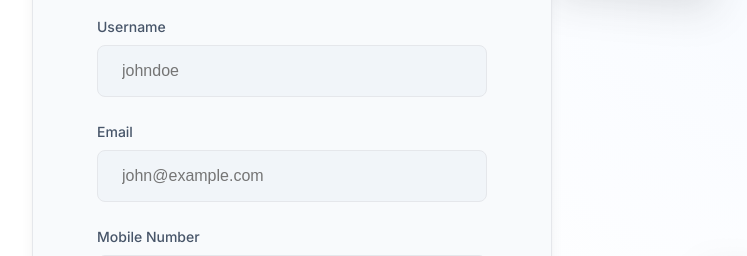
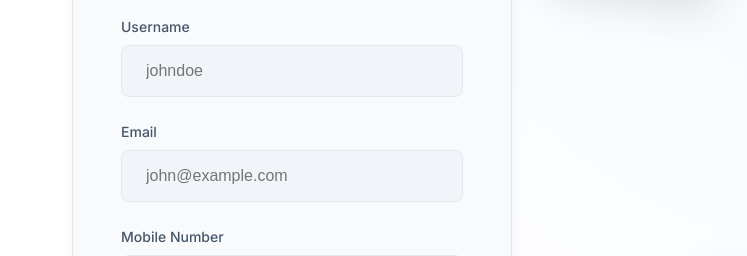
Before and after one commit to SHARABUMANOJKUMAR/Prompt-Bazaar999, a Flask app: page /signup in a window 1280 px wide. Shown: the part 337-593 px from the top of the page, without its empty margins (348-1095 px from the left). Run offline with Flask 3, Linux system fonts and the light colour scheme; some libraries are stand-ins or nearby versions.

Commit message:
Enforce rigid 440px max-width on Auth Cards with fluid premium padding for Desktop

```diff
--- a/static/css/style.css
+++ b/static/css/style.css
@@ -906,17 +906,13 @@ img {
 }
 
 /* =======================================
-   Auth Card Laptop & Desktop Padding
+   Auth Card Laptop & Desktop Styling
    ======================================= */
 @media (min-width: 1024px) {
   .card-auth {
-    padding: 40px !important; /* Laptop padding */
-    max-width: 480px; /* Slightly wider for laptop/desktop */
+    width: 100% !important;
+    max-width: 440px !important;
+    margin: 0 auto !important;
+    padding: clamp(32px, 4vw, 48px) !important;
   }
 }
-@media (min-width: 1200px) {
-  .card-auth {
-    padding: 48px 64px !important; /* Premium Desktop padding */
-    max-width: 520px; /* Give it more room on large screens */
-  }
-}
--- a/templates/base.html
+++ b/templates/base.html
@@ -5,7 +5,7 @@
     <meta name="viewport" content="width=device-width, initial-scale=1.0">
     <title>{% block title %}Prompt Bazaar{% endblock %}</title>
     <link href="https://fonts.googleapis.com/css2?family=Inter:wght@400;500;600;700&display=swap" rel="stylesheet">
-    <link rel="stylesheet" href="{{ url_for('static', filename='css/style.css') }}?v=5">
+    <link rel="stylesheet" href="{{ url_for('static', filename='css/style.css') }}?v=6">
     <link rel="icon" type="image/png" href="https://res.cloudinary.com/dwv8kc9vb/image/upload/v1778936080/Prompt_Bazaar_Favican_sk4rnu.png">
     {% block head %}{% endblock %}
 
```
